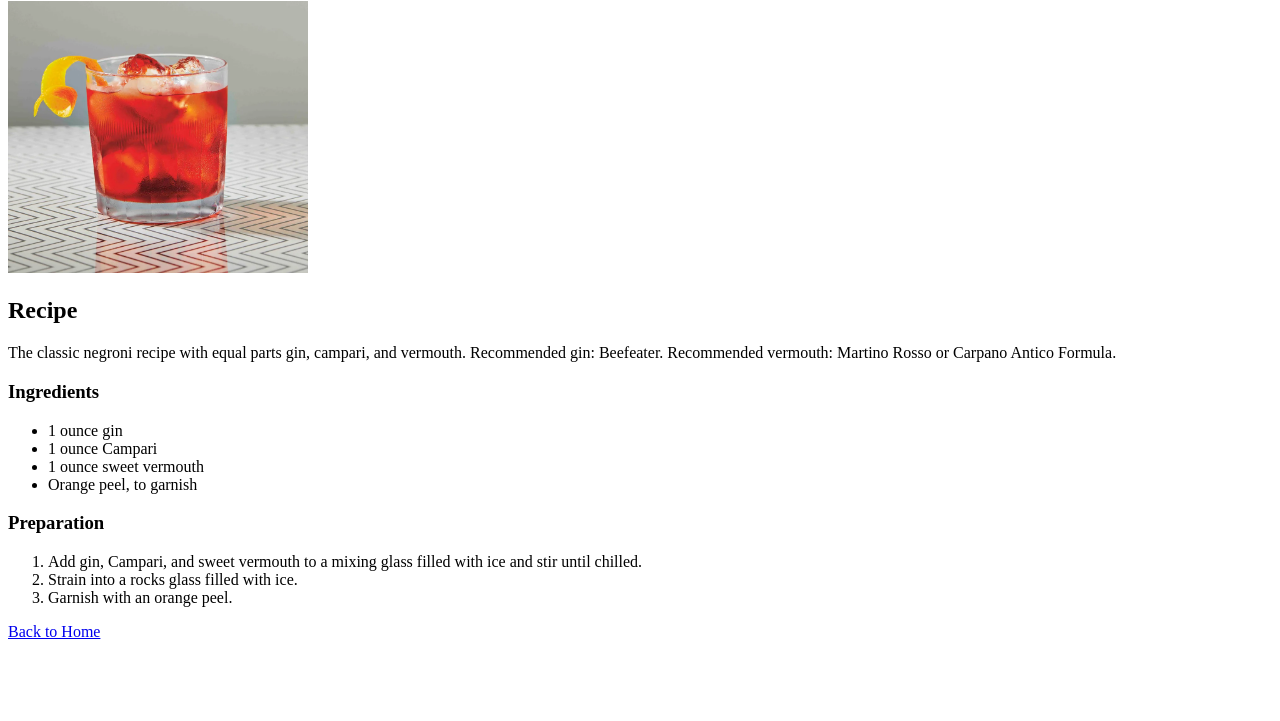
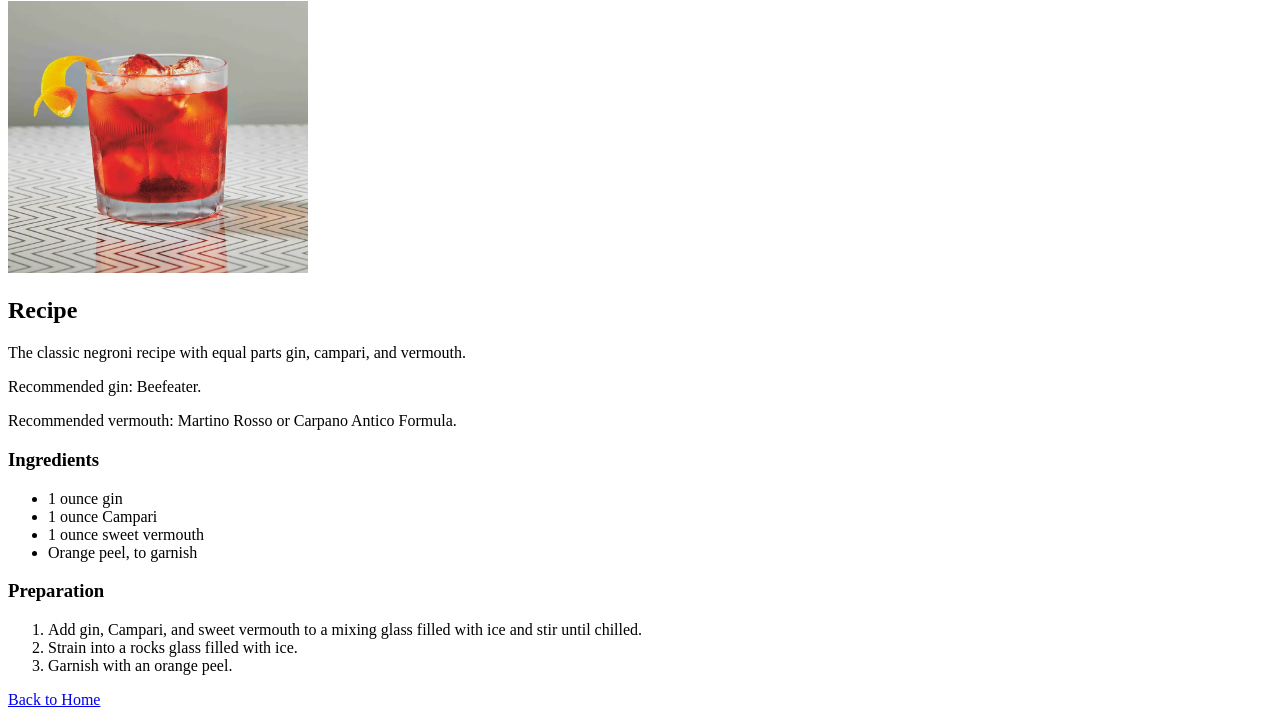
Before and after one commit to crolfs47/odin-recipes, a plain HTML site: page recipes/negroni.html in a window 1280 px wide. Shown: the part 79-800 px from the top of the page. Drawn offline with Linux system fonts and the light colour scheme.

Commit message:
Fix formatting on negroni page

```diff
--- a/recipes/negroni.html
+++ b/recipes/negroni.html
@@ -10,7 +10,9 @@
     <h1>Negroni</h1>
     <img src="../images/negroni.jpg" alt="Negroni" width=300>
     <h2>Recipe</h2>
-        <p>The classic negroni recipe with equal parts gin, campari, and vermouth. Recommended gin: Beefeater. Recommended vermouth: Martino Rosso or Carpano Antico Formula.</p>
+        <p>The classic negroni recipe with equal parts gin, campari, and vermouth.</p>
+        <p>Recommended gin: Beefeater.</p>
+        <p>Recommended vermouth: Martino Rosso or Carpano Antico Formula.</p>
     <h3>Ingredients</h3>
         <ul>
             <li>1 ounce gin</li>
```
